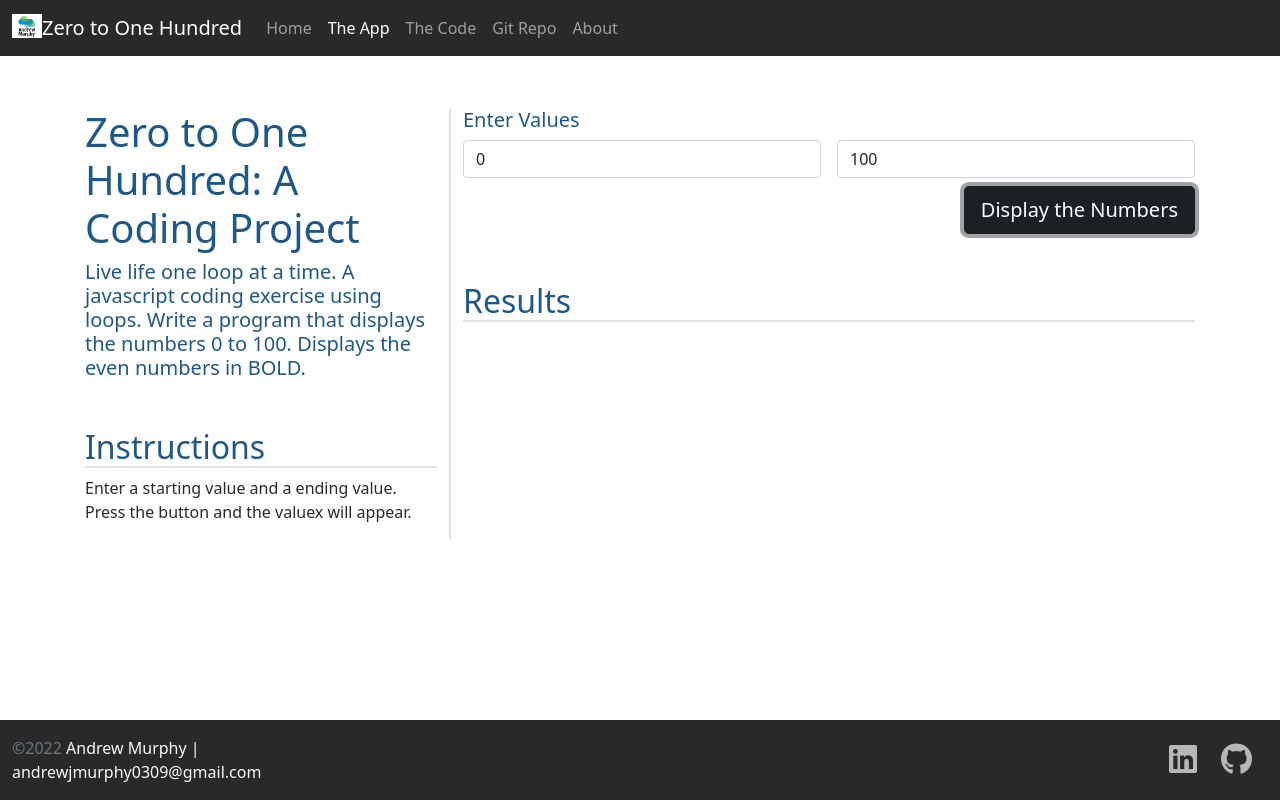
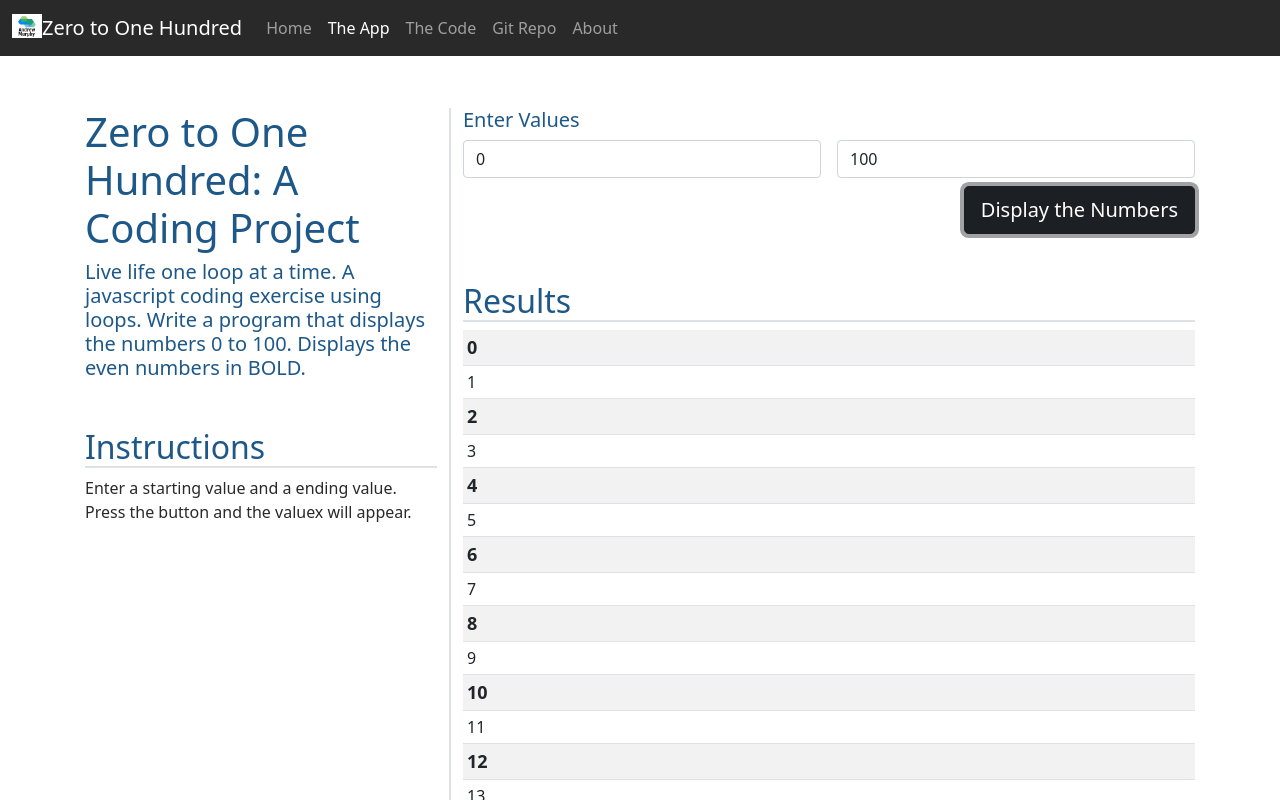
Before and after one commit to andrewmurphy02/Hundo, a plain HTML site: page app.html in a window 1280 px wide. Both pictures are taken after a click on the button "Display the Numbers". Shown: the top 800 px of the page. Drawn offline with nearby package versions, Linux system fonts and the light colour scheme.

Commit message:
made more changes

```diff
--- a/app.html
+++ b/app.html
@@ -121,6 +121,10 @@
     </script>
     <!-- this loads javascript code but i can also do javascript code inside <script> -->
     <script src="js/site.js"></script>
+    <script>
+        //when clicked get the values
+        document.getElementById("btnSubmit").addEventListener("click", getValues);
+    </script>
 </body>
 
 </html>
--- a/css/site.css
+++ b/css/site.css
@@ -3,6 +3,15 @@
     --secondary-color: #ff993b;
     --dark-color: #292929;
     --white-color: #e7e7e7;
+}
+
+.odd{
+    font-weight: 100;
+}
+
+.even{
+    font-weight: bold;
+    font-size: large;
 }
 
 body{
--- a/js/site.js
+++ b/js/site.js
@@ -1,4 +1,51 @@
-//Call Hello World
-function HelloWorld(){
-    alert("Hello World");
+//get the values from the Page
+//starts or controller function
+function getValues() {
+    //get values from the page
+    let startValue = document.getElementById("startValue").value;
+    let endValue = document.getElementById("endValue").value;
+
+    //We need to validate our input
+    //parse into integers
+    startValue = parseInt(startValue);
+    endValue = parseInt(endValue);
+
+    if (Number.isInteger(startValue) && Number.isInteger(endValue)) {
+        //we call generateNumbers
+        let numbers = generateNumbers(startValue, endValue);
+        //we call displayNumbers
+        displayNumbers(numbers);
+    } else {
+        alert("You must enter integers.");
+    }
 }
+
+//generate numbers from the startValue to the endValue
+//logic function(s)
+function generateNumbers(sValue, eValue) {
+    let numbers = [];
+    //we want to get all numbers from start to end
+    for (let i = sValue; i <= eValue; i++) {
+        numbers.push(i);
+    }
+    return numbers;
+}
+
+//display the numbers and mark even numbers bold
+//display or view function
+function displayNumbers(numbers) {
+    let templateRows = "";
+
+    for (let i = 0; i < numbers.length; i++) {
+        let className = "even";
+        let number = numbers[i];
+
+        if (number % 2 == 0) {
+            className = "even";
+        } else {
+            className = "odd";
+        }
+        templateRows += `<tr><td class="${className}">${number}</td></tr>`;
+    }
+    document.getElementById("results").innerHTML = templateRows;
+ }
```
